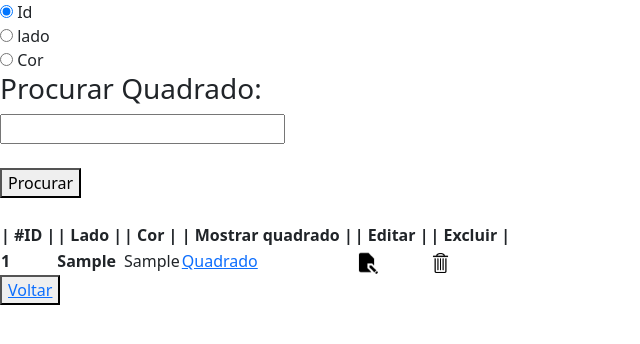
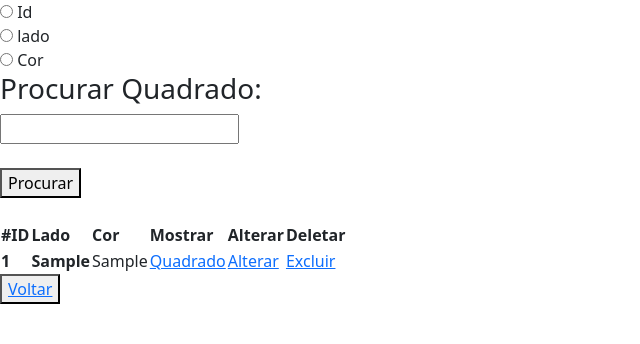
Before and after one commit to Gui-Dias05/reccrud, a PHP site: page /listar.php in a window 1280 px wide. Shown: the top 344 px of the page, without its empty margins (0-640 px from the left). Run offline with PHP 8.4, Linux system fonts and the light colour scheme; tables that the repository leaves empty or names only in its code hold one stand-in row (values such as "Sample post"); some libraries are stand-ins or nearby versions.

Commit message:
att trab

```diff
--- a/classe/ClassQuadrado.php
+++ b/classe/ClassQuadrado.php
@@ -72,24 +72,20 @@ class Quadrado{
     public function listar($buscar = 0, $procurar = ""){
         $pdo = Conexao::getInstance();
         $sql = "SELECT * FROM quadrado";
-        if($buscar > 0)
+        if ($buscar > 0)
             switch($buscar){
-                case(1):$sql .= " WHERE id = :procurar"; break;
-                case(2):$sql .= " WHERE lado like :procurar"; break;
-                case(3):$sql .= " WHERE cor like :procurar"; break;
+                case(1): $sql .= " WHERE id = :procurar"; break;
+                case(2): $sql .= " WHERE lado like :procurar"; break;
+                case(3): $sql .= " WHERE cor like :procurar"; break;
             }
-        $stmt= $pdo->prepare($sql);
-        if ($buscar>0){
-            $stmt->bindValue(':procurar',$procurar,PDO::PARAM_STR);
-
+        $stmt = $pdo->prepare($sql);
+        if ($buscar > 0)
+            $stmt->bindValue(':procurar', $procurar, PDO::PARAM_STR);
         $stmt->execute();
         return $stmt->fetchAll();
-        }
-
     }
 
-        }
 
-
+}
 
 ?>
--- a/listar.php
+++ b/listar.php
@@ -17,7 +17,7 @@
     }
 
     $procurar = isset($_POST["procurar"]) ? $_POST["procurar"] : "";
-    $buscar = isset($_POST['buscar']) ? $_POST['buscar'] : 1;
+    $buscar = isset($_POST['buscar']) ? $_POST['buscar'] : 0;
 ?>
 <html>
 <head>
@@ -39,70 +39,42 @@
         <input type="radio" name="buscar" value="2" <?php if ($buscar == "2") echo "checked" ?>> lado<br>
         <input type="radio" name="buscar" value="3" <?php if ($buscar == "3") echo "checked" ?>> Cor<br>
             <h3>Procurar Quadrado:</h3>
-        <input type="text" name="procurar" id="procurar" size="25" value="<?php echo $procurar;?>">
+        <input type="text" name="procurar" id="procurar"  value="<?php echo $procurar;?>">
                 <br><br>
-        <button name="acao" id="acao" type="submit">Procurar </button>
+        <button name="acao" id="acao" type="submit">Procurar</button>
         <br><br>
     </form>
-
-<?php
-
-    ?>
-
         <div>
             <table>
                 <thead>
                     <tr>
-                    <th scope="col"> | #ID | </th>
-                    <th scope="col"> | Lado | </th>
-                    <th scope="col"> | Cor | </th>
-                    <th scope="col"> | Mostrar quadrado | </th>
-                    <th scope="col"> | Editar | </th>
-                    <th scope="col"> | Excluir | </th>
-
+                        <th scope="col">#ID</th>
+                        <th scope="col">Lado</th>
+                        <th scope="col">Cor</th>
+                        <th scope="col">Mostrar</th>
+                        <th scope="col">Alterar</th>
+                        <th scope="col">Deletar</th>
                     </tr>
                 </thead>
                 <tbody>
                 <?php
-
-    $pdo = Conexao::getInstance();
-    if($buscar == 1){
-        $buscar = $pdo->query("SELECT * FROM quadrado
-                                 WHERE id LIKE '$procurar%'
-                                 ORDER BY id");}
-
-    else if($buscar == 2){
-        $buscar = $pdo->query("SELECT * FROM quadrado
-                                 WHERE lado LIKE '$procurar%'
-                                 ORDER BY lado");}
-
-    else if($buscar == 3){
-        $buscar = $pdo->query("SELECT * FROM quadrado
-                                WHERE cor LIKE '$procurar%'
-                                ORDER BY id");}
-    while ($linha = $buscar->fetch(PDO::FETCH_ASSOC)) {
-
-        $cor = str_replace("#","%23",$linha['cor']);
-
+                    $quad = new quadrado("","", "");
+                    $lista = $quad->listar($buscar, $procurar);
+                    foreach ($lista as $linha) {
                 ?>
                     <tr>
                         <th scope="row"><?php echo $linha['id'];?></th>
                         <th scope="row"><?php echo $linha['lado'];?></th>
                         <td scope="row"><?php echo $linha['cor'];?></td>
-                    <td scope="row"><a href="mostrar.php?lado=<?php echo $linha['lado'];?>&cor=<?php echo str_replace('#', '%23',  $linha['cor']);?>">Quadrado</a></td>
-                    <td><a href='index.php?acao=editar&id=<?php echo $linha['id'];?>'> <img src="img/editar.png" style="width: 1.8vw;"></a></td>
-                    <td><?php echo " <a href=javascript:excluirRegistro('processa.php?acao=excluir&id={$linha['id']}')>";?><img src="img/excluir.png" style="width: 1.5vw;"></a></td>
-
+                        <td scope="row"><a href="mostrar.php?id=<?php echo $linha['id']; ?>&lado=<?php echo $linha['lado'];?>&cor=<?php echo str_replace('#', '%23', $linha['cor']);?>">Quadrado</a></td>
+                        <td scope="row"><a href="index.php?acao=editar&id=<?php echo $linha['id'];?>">Alterar</a></td>
+                        <td><?php echo " <a href=javascript:excluirRegistro('processa.php?acao=excluir&id={$linha['id']}')>Excluir</a><br>";?></td>
                     </tr>
                 <?php } ?>
-
                 </tbody>
             </table>
         </div>
     <button><a href='index.php'>Voltar</a> </button>
 
-<script src="https://cdn.jsdelivr.net/npm/bootstrap@5.1.3/dist/js/bootstrap.bundle.min.js" integrity="sha384-ka7Sk0Gln4gmtz2MlQnikT1wXgYsOg+OMhuP+IlRH9sENBO0LRn5q+8nbTov4+1p" crossorigin="anonymous"></script>
-    <script src="bootstrap/js/bootstrap.min.js" crossorigin="anonymous"></script>
-
 </body>
 </html>
```
Lines whose indentation alone changed are shown as unchanged.
